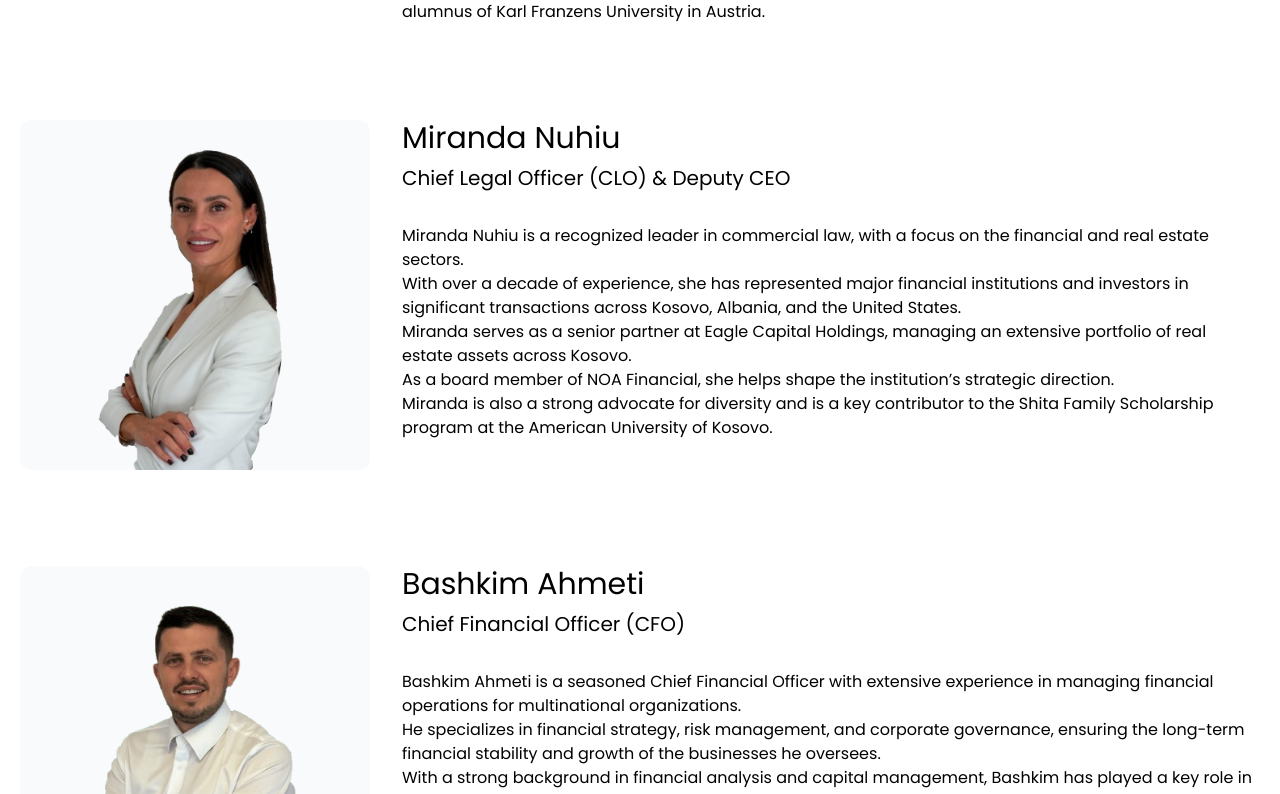
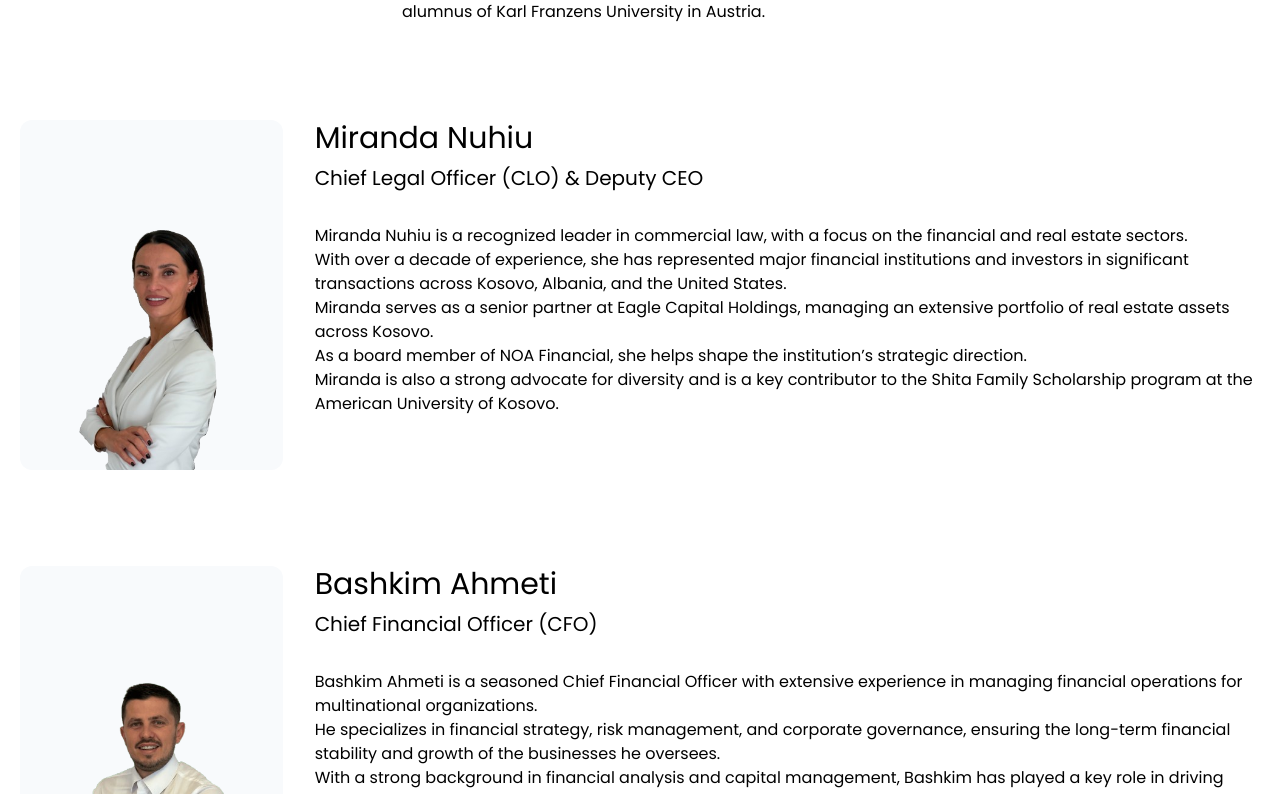
Before and after one commit to rgnpcrz/eagle-capital-web, a React (Vite) app: page /meet-the-team in a window 1280 px wide. Shown: the part 2386-3180 px from the top of the page. Built offline with nearby package versions, Linux system fonts and the light colour scheme.

Commit message:
Update MeetTheTeam.jsx

```diff
--- a/src/pages/MeetTheTeam/MeetTheTeam.jsx
+++ b/src/pages/MeetTheTeam/MeetTheTeam.jsx
@@ -29,7 +29,7 @@ export default function MeetTheTeam() {
           {teamMembers.map((member, index) => (
             <>
               <div className="flex flex-col lg:flex-row  py-12 gap-8">
-                <div className="w-[350px] h-[350px] rounded-xl overflow-hidden bg-slate-50">
+                <div className="max-w-[350px] h-[350px] rounded-xl overflow-hidden bg-slate-50">
                   <img className="h-full w-full object-cover object-bottom" src={member.image} alt={member.name} />
                 </div>
                 <div className="flex-1 flex flex-col gap-8 ">
```
